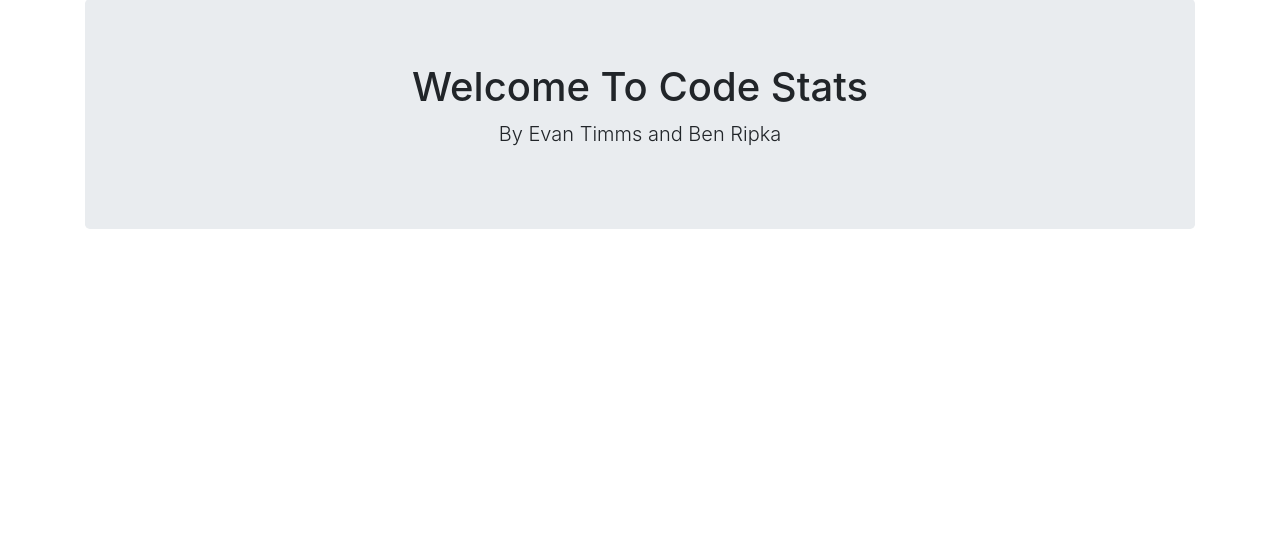
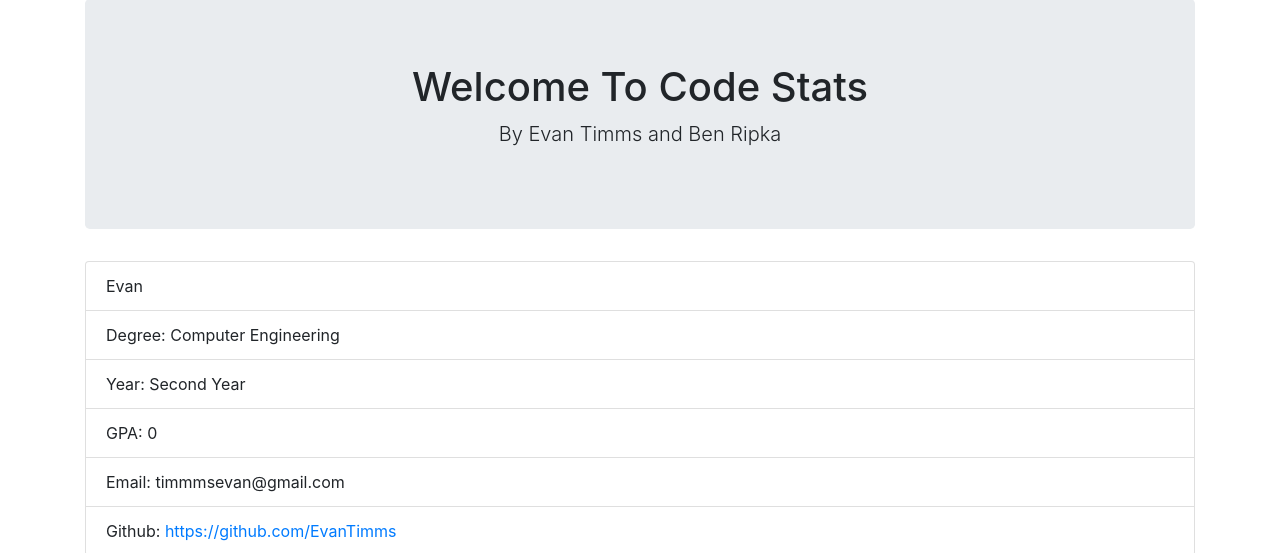
Before and after one commit to EvanTimms/CodeStatsWebApp, a Flask app: page / in a window 1280 px wide. Shown: the part 88-641 px from the top of the page. Run offline with Flask 2, Linux system fonts and the light colour scheme; some libraries are stand-ins or nearby versions.

Commit message:
commented+added embedded chart to home page

```diff
--- a/app.py
+++ b/app.py
@@ -1,26 +1,48 @@
 from flask import Flask, render_template
-
+from data import personalInfo
+import pygal
 #initalizing application as instance of flask class
 
 app = Flask(__name__)
+personal_info = personalInfo()
 
-#adding routing decorator
+#build chart using pygal, will convert to query from database in future
+def build_line_chart():
+    line_chart = pygal.Line()
+    line_chart.title = 'Browser usage evolution (in %)'
+    line_chart.x_labels = map(str, range(2002, 2013))
+    line_chart.add('Firefox', [None, None,    0, 16.6,   25,   31, 36.4, 45.5, 46.3, 42.8, 37.1])
+    line_chart.add('Chrome',  [None, None, None, None, None, None,    0,  3.9, 10.8, 23.8, 35.3])
+    line_chart.add('IE',      [85.8, 84.6, 84.7, 74.5,   66, 58.6, 54.7, 44.8, 36.2, 26.6, 20.1])
+    line_chart.add('Others',  [14.2, 15.4, 15.3,  8.9,    9, 10.4,  8.9,  5.8,  6.7,  6.8,  7.5])
+    line_chart = line_chart.render_data_uri()
+    return line_chart
+
+#adding routing decorator for intial bootup
 @app.route('/')
 def index():
-    return render_template('index.html')
+    #builds charts
+    chart = build_line_chart()
+    #renders html web page
+    return render_template('index.html', profile = personal_info, chart = chart)
 
+#home route
 @app.route('/index')
 def home():
-    return render_template('index.html')
+    chart = build_line_chart()
+    return render_template('index.html', profile = personal_info, chart = chart)
 
+#about route
 @app.route('/about')
 def about():
     return render_template('about.html')
 
+#signin route
 @app.route('/signIn')
 def signIn():
     return render_template('signIn.html')
 
+#sign up route
 @app.route('/signUp')
 def singUp():
     return render_template('signUp.html')
--- a/templates/about.html
+++ b/templates/about.html
@@ -1,4 +1,4 @@
-{% extends 'layout.html' %}
+{% extends 'includes/layout.html' %}
 
 {% block body %}
 <p>Cmput 275 final project</p>
--- /dev/null
+++ b/templates/includes/layout.html
@@ -0,0 +1,27 @@
+<!DOCTYPE html>
+<html>
+<head>
+    <meta charset="utf-8" />
+    <title>Code States v0.01</title>
+    <meta name="viewport" content="width=device-width, initial-scale=1">
+
+    <link rel="stylesheet" href="https://maxcdn.bootstrapcdn.com/bootstrap/4.0.0/css/bootstrap.min.css">
+    <link rel="stylesheet" type='text/css' href='styles/stylesheet'>
+</head>
+<body>
+    <div class="container">
+        <div class="d-flex flex-column flex-md-row align-items-center p-3 px-md-4 mb-3 bg-white border-bottom box-shadow">
+             <h5 class="my-0 mr-md-auto font-weight-normal">Code Stats</h5>
+                <nav class="my-2 my-md-0 mr-md-3">
+                      <a class="p-2 text-dark" href="index">Home</a>
+                      <a class="p-2 text-dark" href="about">About</a>
+                      <a class="p-2 text-dark" href="signIn">Sign In</a>
+                      <a class="btn btn-outline-primary" href="signUp">Sign up</a>
+                </nav>
+        </div>
+    {% block body %}
+    {% endblock %}
+    </div>
+    <script src="https://maxcdn.bootstrapcdn.com/bootstrap/4.0.0/js/bootstrap.min.js"></script>
+</body>
+</html>
--- a/templates/includes/nav.html
+++ /dev/null
@@ -1,9 +0,0 @@
-<div class="d-flex flex-column flex-md-row align-items-center p-3 px-md-4 mb-3 bg-white border-bottom box-shadow">
-  <h5 class="my-0 mr-md-auto font-weight-normal">Code Stats</h5>
-  <nav class="my-2 my-md-0 mr-md-3">
-    <a class="p-2 text-dark" href="index">Home</a>
-    <a class="p-2 text-dark" href="about">About</a>
-    <a class="p-2 text-dark" href="signIn">Sign In</a>
-    <a class="btn btn-outline-primary" href="signUp">Sign up</a>
-  </nav>
-</div>
--- a/templates/index.html
+++ b/templates/index.html
@@ -1,8 +1,24 @@
-{% extends 'layout.html' %}
+{% extends 'includes/layout.html' %}
 
 {% block body %}
     <div class="jumbotron text-center">
         <h1>Welcome To Code Stats</h1>
         <p class="lead">By Evan Timms and Ben Ripka</p>
     </div>
+    <div>
+        <ul class="list-group">
+            <!-- displays basic user data -->
+            {% for el in profile %}
+            <li class="list-group-item">{{el.name}}</li>
+            <li class="list-group-item">Degree: {{el.degree}}</li>
+            <li class="list-group-item">Year: {{el.year}}</li>
+            <li class="list-group-item">GPA: {{el.gpa}}</li>
+            <li class="list-group-item">Email: {{el.email}}</li>
+            <li class="list-group-item">Github: <a href="{{el.github}}">{{el.github}}</a></li>
+            {%endfor%}
+        </ul>
+        <div id="chart">
+            <embed type="image/svg+xml" src= {{ chart|safe }} />
+        </div>
+    </div>
 {% endblock %}
--- a/templates/layout.html
+++ /dev/null
@@ -1,19 +0,0 @@
-<!DOCTYPE html>
-<html>
-<head>
-    <meta charset="utf-8" />
-    <title>Code States v0.01</title>
-    <meta name="viewport" content="width=device-width, initial-scale=1">
-
-    <link rel="stylesheet" href="https://maxcdn.bootstrapcdn.com/bootstrap/4.0.0/css/bootstrap.min.css">
-    <link rel="stylesheet" type='text/css' href='styles/stylesheet'>
-</head>
-<body>
-    <div class="container">
-    {% include 'includes/nav.html' %}
-    {% block body %}
-    {% endblock %}
-    </div>
-    <script src="https://maxcdn.bootstrapcdn.com/bootstrap/4.0.0/js/bootstrap.min.js"></script>
-</body>
-</html>
--- a/templates/signUp.html
+++ b/templates/signUp.html
@@ -1,4 +1,4 @@
-{% extends 'layout.html' %}
+{% extends 'includes/layout.html' %}
 
 {% block body %}
 <div class="jumbotron">
```
Also changed, not shown: data.py (added, +16 -0 lines), templates/signIn.html (+2 -7 lines).
